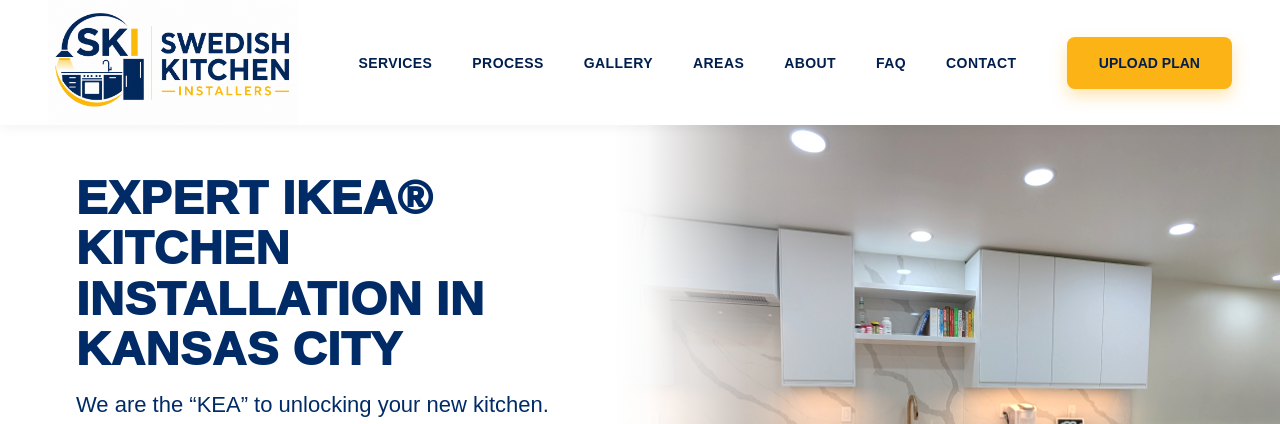
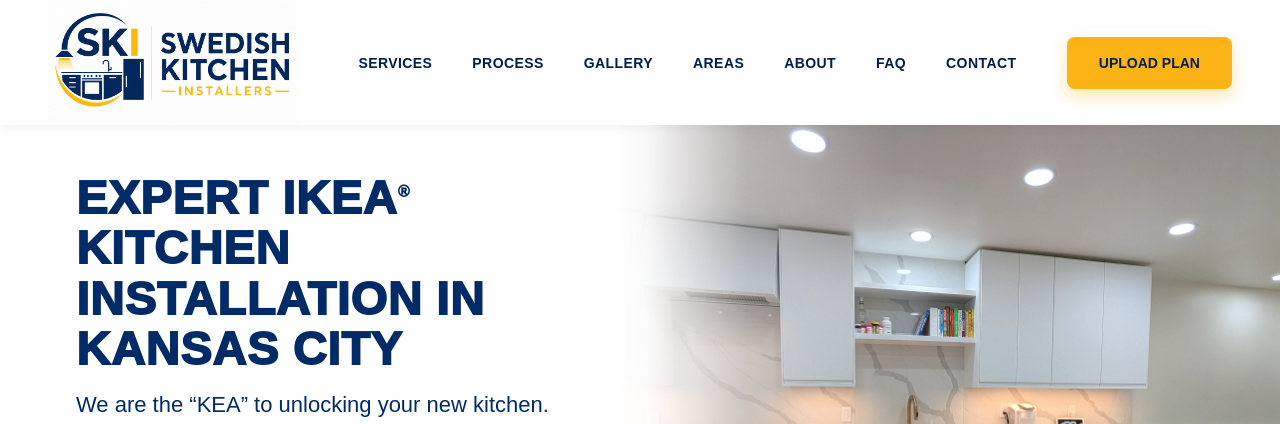
Before and after one commit to jenardandchelsey/ski-website, a Next.js app in the folder ski-next-site/: page / in a window 1280 px wide. Shown: the top 424 px of the page. Built offline with nearby package versions, Linux system fonts and the light colour scheme.

Commit message:
Style IKEA trademark mark in hero headline

```diff
--- a/ski-next-site/app/layout.js
+++ b/ski-next-site/app/layout.js
@@ -2,6 +2,7 @@
 import './calculator.css';
 import './quote-form.css';
 import './gallery.css';
+import './trademark.css';
 import Header from './components/Header';
 import Footer from './components/Footer';
 
--- a/ski-next-site/app/page.js
+++ b/ski-next-site/app/page.js
@@ -7,7 +7,7 @@
   return <main>
     <section className="hero" id="home">
       <div className="heroText">
-        <h1>EXPERT IKEA® KITCHEN<br />INSTALLATION IN<br />KANSAS CITY</h1>
+        <h1>EXPERT IKEA<sup className="trademarkMark">&reg;</sup> KITCHEN<br />INSTALLATION IN<br />KANSAS CITY</h1>
         <p className="tagline">We are the “KEA” to unlocking your new kitchen.</p>
         <ul><li><Check size={18}/> IKEA Kitchen Installation</li><li><Check size={18}/> Closets &amp; Wardrobes</li><li><Check size={18}/> IKEA Systems &amp; More</li><li><Check size={18}/> Design &amp; Inventory Management</li><li><Check size={18}/> Organized | Local | Professional</li></ul>
         <Link className="cta heroCta" href="/quote">UPLOAD YOUR KITCHEN PLAN<br />FOR A FREE QUOTE <UploadCloud size={26}/></Link>
--- /dev/null
+++ b/ski-next-site/app/trademark.css
@@ -0,0 +1,6 @@
+.trademarkMark {
+  font-size: 0.34em;
+  line-height: 0;
+  margin-left: 0.04em;
+  vertical-align: super;
+}
```
